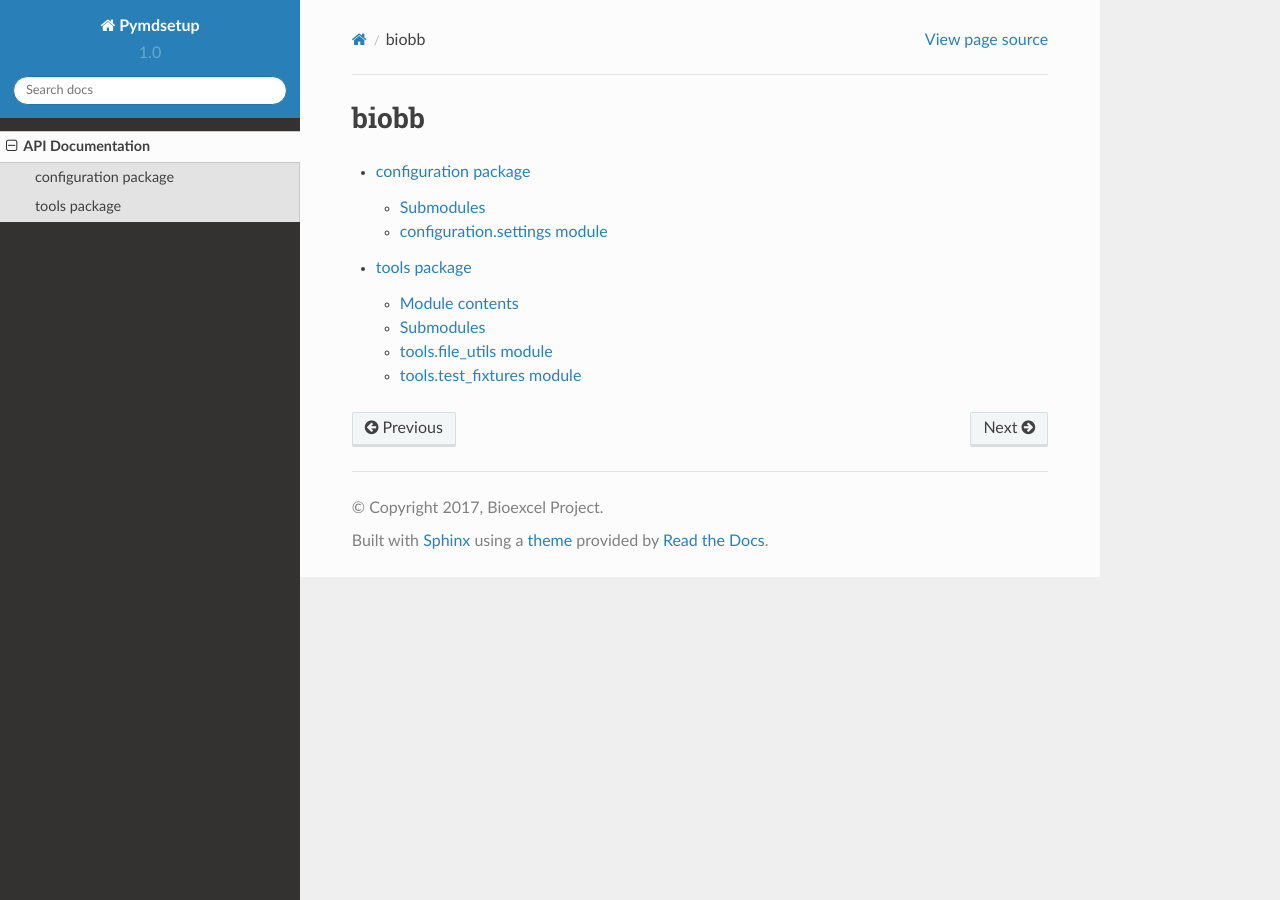
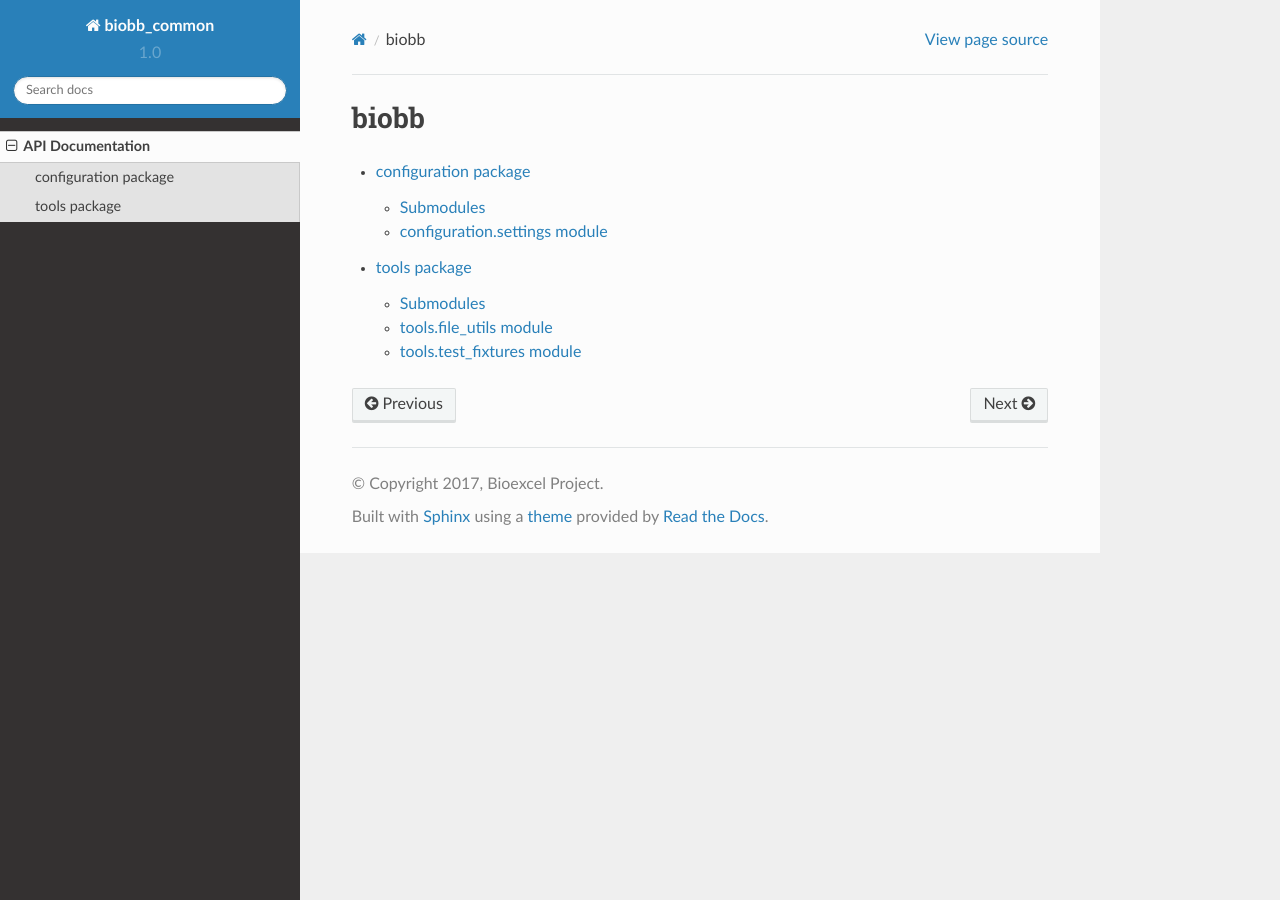
Before and after one commit to bioexcel/biobb_common, a Sphinx documentation site: the page built from docs/source/modules.rst, in a window 1280 px wide. Built offline with Sphinx 7.4.7 and the Read the Docs theme 2.0.0, drawn with Linux system fonts in a browser that asks for light colours.

Commit message:
Adding documentation

```diff
--- a/docs/source/conf.py
+++ b/docs/source/conf.py
@@ -65,7 +65,7 @@ source_suffix = ['.rst', '.md']
 master_doc = 'index'
 
 # General information about the project.
-project = u'Pymdsetup'
+project = u'biobb_common'
 copyright = u'2017, Bioexcel Project'
 author = u'Bioexcel Project'
 
@@ -222,7 +222,7 @@ html_static_path = ['_static']
 #html_search_scorer = 'scorer.js'
 
 # Output file base name for HTML help builder.
-htmlhelp_basename = 'Pymdsetupdoc'
+htmlhelp_basename = 'biobb_common_doc'
 
 # -- Options for LaTeX output ---------------------------------------------
 
@@ -244,7 +244,7 @@ latex_elements = {
 # (source start file, target name, title,
 #  author, documentclass [howto, manual, or own class]).
 latex_documents = [
-    (master_doc, 'Pymdsetup.tex', u'Pymdsetup Documentation',
+    (master_doc, 'biobb_common.tex', u'biobb_common Documentation',
      u'Bioexcel Project', 'manual'),
 ]
 
@@ -274,7 +274,7 @@ latex_documents = [
 # One entry per manual page. List of tuples
 # (source start file, name, description, authors, manual section).
 man_pages = [
-    (master_doc, 'pymdsetup', u'Pymdsetup Documentation',
+    (master_doc, 'biobb_common', u'biobb_common Documentation',
      [author], 1)
 ]
 
@@ -288,8 +288,8 @@ man_pages = [
 # (source start file, target name, title, author,
 #  dir menu entry, description, category)
 texinfo_documents = [
-    (master_doc, 'Pymdsetup', u'Pymdsetup Documentation',
-     author, 'Pymdsetup', 'One line description of project.',
+    (master_doc, 'biobb_common', u'biobb_common Documentation',
+     author, 'biobb_common', 'Core objects of biobb',
      'Miscellaneous'),
 ]
 
--- a/docs/source/modules.rst
+++ b/docs/source/modules.rst
@@ -5,4 +5,5 @@ biobb
    :maxdepth: 4
 
    configuration
+
    tools
```
Also changed, not shown: docs/source/tools.rst (+1 -6 lines).
